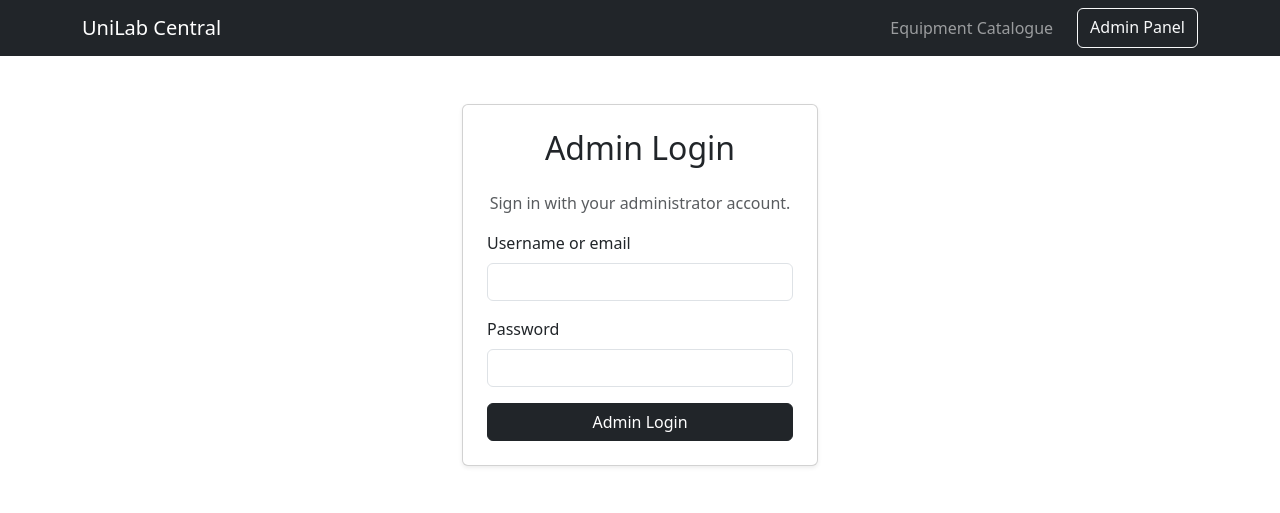
After one commit to TechAkii/lab-eqipment-booking-project, a Flask app: page /admin/login in a window 1280 px wide. The commit adds this page. Shown: the top 513 px of the page. Run offline with Flask 3, Linux system fonts and the light colour scheme.

Commit message:
feat: add admin panel and update catalogue

````diff
--- a/app/__init__.py
+++ b/app/__init__.py
@@ -20,6 +20,10 @@ def create_app():
 
     from app.models import Booking, Equipment, User
     from app.routes.auth import auth
+
+    @app.route("/admin/login", methods=["GET", "POST"])
+    def admin_login():
+        return render_template("admin/login.html")
 
     @login_manager.user_loader
     def load_user(user_id):
@@ -204,8 +208,6 @@ def create_app():
             today=today.isoformat(),
         )
 
-
-
     @app.route("/my-bookings")
     @login_required
     def my_bookings():
@@ -222,7 +224,6 @@ def create_app():
             "main/my_bookings.html",
             bookings=bookings,
         )
-
 
     @app.route("/staff/approvals")
     @login_required
@@ -289,6 +290,4 @@ def create_app():
 
         return redirect(url_for("staff_approvals"))
 
-
-
     return app
--- a/app/routes/auth.py
+++ b/app/routes/auth.py
@@ -85,8 +85,7 @@ def login():
 
             next_page = request.form.get("next", "").strip()
 
-            # Accept only local application paths to avoid
-            # redirecting users to external websites.
+            # Allow only local application paths.
             if next_page.startswith("/") and not next_page.startswith("//"):
                 return redirect(next_page)
 
--- /dev/null
+++ b/app/templates/admin/login.html
@@ -0,0 +1,37 @@
+{% extends "base.html" %} {% block title %}Admin Login | UniLab Central{% endblock %} {% block content %}
+<div class="container py-5">
+    <div class="row justify-content-center">
+        <div class="col-md-6 col-lg-4">
+            <div class="card shadow-sm">
+                <div class="card-body p-4">
+                    <h2 class="text-center mb-4">Admin Login</h2>
+
+                    <p class="text-muted text-center">
+                        Sign in with your administrator account.
+                    </p>
+
+                    <form method="POST">
+                        <div class="mb-3">
+                            <label for="username" class="form-label">
+                                Username or email
+                            </label>
+                            <input type="text" class="form-control" id="username" name="username" required>
+                        </div>
+
+                        <div class="mb-3">
+                            <label for="password" class="form-label">
+                                Password
+                            </label>
+                            <input type="password" class="form-control" id="password" name="password" required>
+                        </div>
+
+                        <button type="submit" class="btn btn-dark w-100">
+                            Admin Login
+                        </button>
+                    </form>
+                </div>
+            </div>
+        </div>
+    </div>
+</div>
+{% endblock %}
--- a/app/templates/base.html
+++ b/app/templates/base.html
@@ -9,7 +9,42 @@
 </head>
 
 <body>
-    {% block content %}{% endblock %}
+
+    <!-- Main Navigation Bar -->
+    <nav class="navbar navbar-expand-lg navbar-dark bg-dark">
+        <div class="container">
+
+            <a class="navbar-brand" href="{{ url_for('catalogue') }}">
+                UniLab Central
+            </a>
+
+            <button class="navbar-toggler" type="button" data-bs-toggle="collapse" data-bs-target="#mainNavbar" aria-controls="mainNavbar" aria-expanded="false" aria-label="Toggle navigation">
+                <span class="navbar-toggler-icon"></span>
+            </button>
+
+            <div class="collapse navbar-collapse" id="mainNavbar">
+                <div class="navbar-nav ms-auto">
+
+                    <a class="nav-link" href="{{ url_for('catalogue') }}">
+                        Equipment Catalogue
+                    </a>
+
+                    <a class="btn btn-outline-light ms-lg-3 mt-2 mt-lg-0" href="{{ url_for('admin_login') }}">
+                        Admin Panel
+                    </a>
+
+                </div>
+            </div>
+        </div>
+    </nav>
+
+    <!-- Page Content -->
+    <main>
+        {% block content %}{% endblock %}
+    </main>
+
+    <script src="https://cdn.jsdelivr.net/npm/bootstrap@5.3.3/dist/js/bootstrap.bundle.min.js"></script>
+
 </body>
 
 </html>
--- a/app/templates/main/catalogue.html
+++ b/app/templates/main/catalogue.html
@@ -94,4 +94,4 @@
     </div>
     {% endif %}
 </section>
-{% endblock %} ```
+{% endblock %}
````
Also changed, not shown: app/templates/admin/dashboard.html (added, +7 -0 lines).
